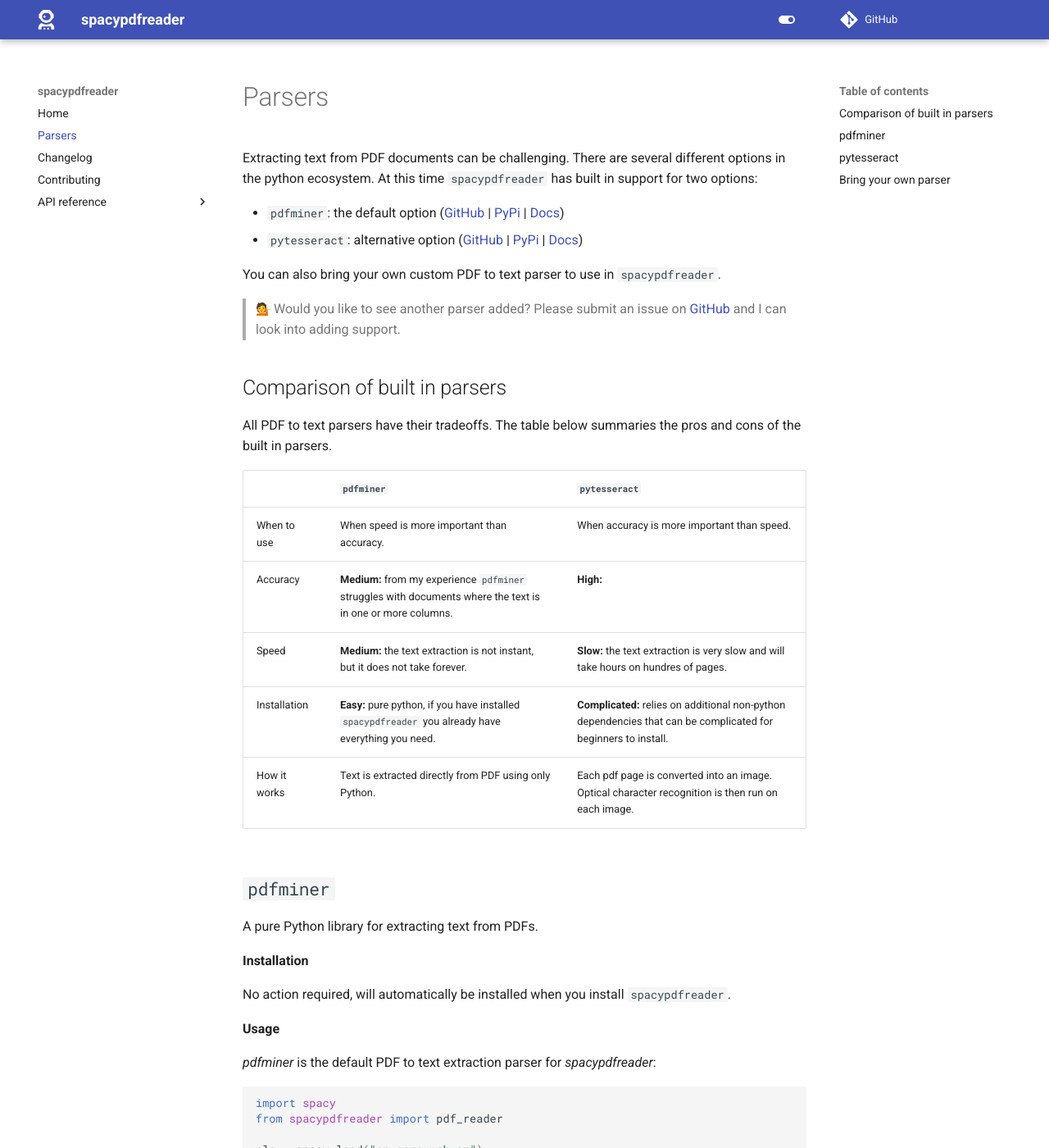
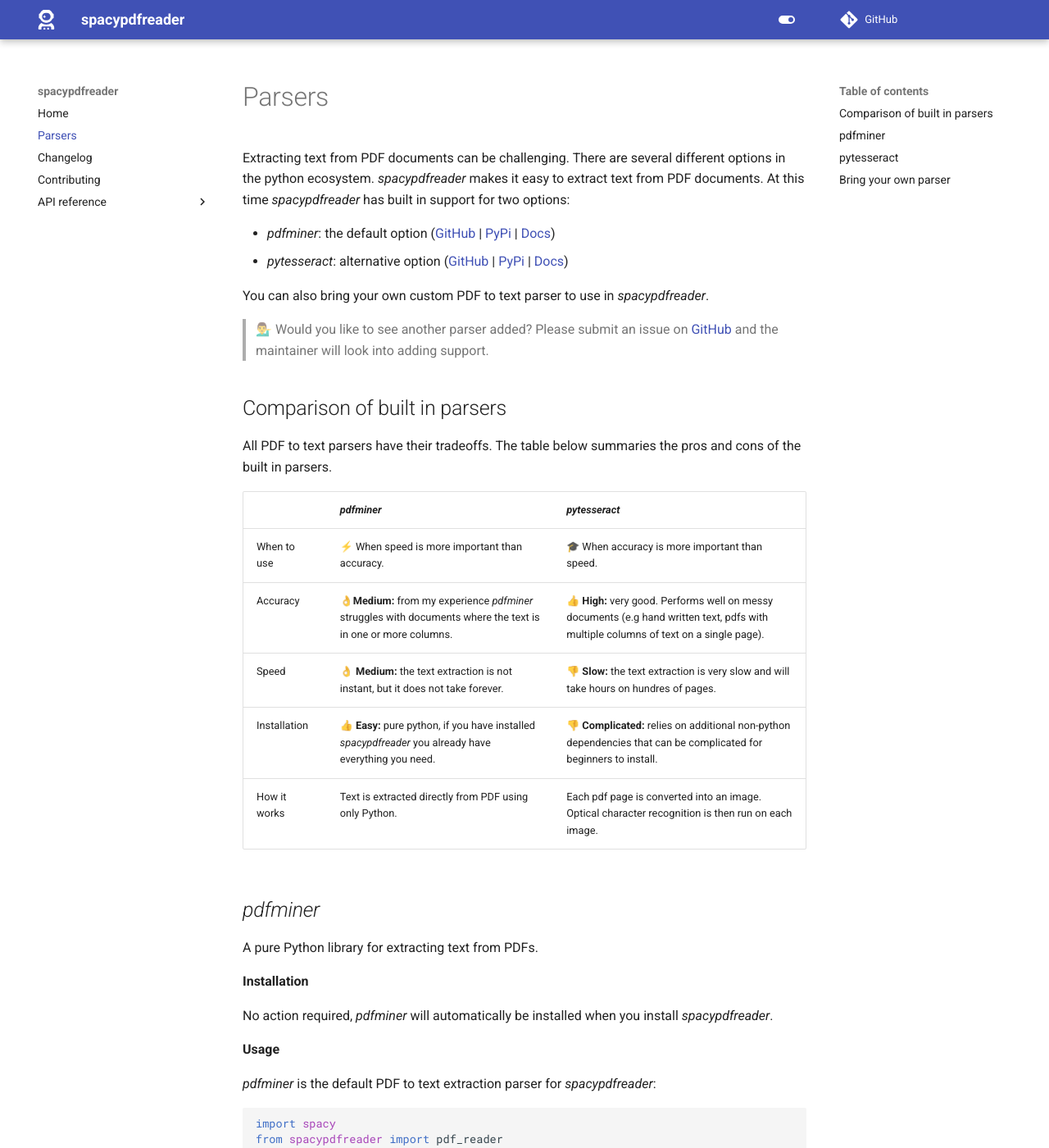
Before and after one commit to SamEdwardes/spacypdfreader, an MkDocs documentation site: the page built from docs/parsers.md, in a window 1280 px wide and 1400 px high. Shown: the whole window at 82% size. Built offline with MkDocs 1.6.1 and Material for MkDocs 9.7.7, drawn with Linux system fonts in a browser that asks for light colours; emoji names are drawn with the system emoji font; comment, search, counter and statistics services are not loaded; some of the changed text lies outside the part shown.

Commit message:
Docs almost complete

````diff
--- a/docs/parsers.md
+++ b/docs/parsers.md
@@ -1,33 +1,33 @@
 # Parsers
 
-Extracting text from PDF documents can be challenging. There are several different options in the python ecosystem. At this time `spacypdfreader` has built in support for two options:
+Extracting text from PDF documents can be challenging. There are several different options in the python ecosystem. *spacypdfreader* makes it easy to extract text from PDF documents. At this time *spacypdfreader* has built in support for two options:
 
-- `pdfminer`: the default option ([GitHub]() | [PyPi]() | [Docs]())
-- `pytesseract`: alternative option ([GitHub]() | [PyPi]() | [Docs]())
+- *pdfminer*: the default option ([GitHub]() | [PyPi]() | [Docs]())
+- *pytesseract*: alternative option ([GitHub]() | [PyPi]() | [Docs]())
 
-You can also bring your own custom PDF to text parser to use in `spacypdfreader`.
+You can also bring your own custom PDF to text parser to use in *spacypdfreader*.
 
-> :information_desk_person: Would you like to see another parser added? Please submit an issue on [GitHub]() and I can look into adding support.
+>  💁‍♂️ Would you like to see another parser added? Please submit an issue on [GitHub](https://github.com/SamEdwardes/spaCyPDFreader) and the maintainer will look into adding support.
 
 ## Comparison of built in parsers
 
 All PDF to text parsers have their tradeoffs. The table below summaries the pros and cons of the built in parsers.
 
-|              | `pdfminer`                                                   | `pytesseract`                                                |
+|              | *pdfminer*                                                   | *pytesseract*                                                |
 | ------------ | ------------------------------------------------------------ | ------------------------------------------------------------ |
-| When to use  | When speed is more important than accuracy.                  | When accuracy is more important than speed.                  |
-| Accuracy     | **Medium:** from my experience `pdfminer` struggles with documents where the text is in one or more columns. | **High:**                                                    |
-| Speed        | **Medium:** the text extraction is not instant, but it does not take forever. | **Slow:** the text extraction is very slow and will take hours on hundres of pages. |
-| Installation | **Easy:** pure python, if you have installed `spacypdfreader` you already have everything you need. | **Complicated:** relies on additional non-python dependencies that can be complicated for beginners to install. |
+| When to use  | ⚡️ When speed is more important than accuracy.                | 🎓 When accuracy is more important than speed.                |
+| Accuracy     | 👌**Medium:** from my experience *pdfminer* struggles with documents where the text is in one or more columns. | 👍 **High:** very good. Performs well on messy documents (e.g hand written text, pdfs with multiple columns of text on a single page). |
+| Speed        | 👌 **Medium:** the text extraction is not instant, but it does not take forever. | 👎 **Slow:** the text extraction is very slow and will take hours on hundres of pages. |
+| Installation | 👍 **Easy:** pure python, if you have installed *spacypdfreader* you already have everything you need. | 👎 **Complicated:** relies on additional non-python dependencies that can be complicated for beginners to install. |
 | How it works | Text is extracted directly from PDF using only Python.       | Each pdf page is converted into an image. Optical character recognition is then run on each image. |
 
-## `pdfminer`
+## *pdfminer*
 
 A pure Python library for extracting text from PDFs.
 
 **Installation**
 
-No action required, will automatically be installed when you install `spacypdfreader`.
+No action required, *pdfminer* will automatically be installed when you install *spacypdfreader*.
 
 **Usage**
 
@@ -41,28 +41,30 @@
 doc = pdf_reader("tests/data/test_pdf_01.pdf", nlp)
 ```
 
-You could also be more verbose and pass in aditional parameters. For a list of availble parameters please refer to the pdfminer documentation for the `extract_text` function ([]()).
+You could also be more verbose and pass in aditional parameters. For a list of availble parameters please refer to the pdfminer documentation for the [`extract_function`](https://pdfminersix.readthedocs.io/en/latest/reference/highlevel.html#extract-text) function.
 
 ```python
 import spacy
 from spacypdfreader import pdf_reader
-from spacypdfreader.parsers import pdfminer
+from spacypdfreader.parsers.pdfminer import PdfminerParser
 
 nlp = spacy.load("en_core_web_sm")
 params = {
 		"caching": False
 }
-doc = pdf_reader("tests/data/test_pdf_01.pdf", nlp, pdfminer.Parser)
+doc = pdf_reader("tests/data/test_pdf_01.pdf", nlp, PdfminerParser)
 ```
 
-## `pytesseract`
+## *pytesseract*
+
+A PDf to text extraction engine that uses Googles *tesseract* OCR engine.
 
 **Installation**
 
 You can install most of the dependencies by pip installing *spacypdfreader* with some optional dependencies:
 
 ```bash
-pip install spacypdfreader
+pip install 'spacypdfreader[pytesseract]'
 ```
 
 Unfortunately this will not always install all of the depencies because some of them are non-python related. I find that installing pytesseract can be a little bit tricky for beginners. I will not go into detail here, but will instead provide a few links I have found helpful:
@@ -72,24 +74,22 @@
 
 **Usage**
 
-To use *pytesseract* you must pass in the built in
+To use *pytesseract* you must pass the *pytesseract* parser into the `pdf_parser` argument. For a list of available parameters you can pass in refer the documentation for the [`image_to_string`](https://github.com/madmaze/pytesseract) function from *pytesseract*.
 
 ```python
 import spacy
 from spacypdfreader import pdf_reader
-from spacypdfreader.parsers import pytesseract
+from spacypdfreader.parsers.pytesseract import PytesseractParser
 
 nlp = spacy.load("en_core_web_sm")
-doc = pdf_reader("tests/data/test_pdf_01.pdf", nlp, pytesseract.Parser)
+doc = pdf_reader("tests/data/test_pdf_01.pdf", nlp, PytesseractParser)
 ```
-
-
 
 ## Bring your own parser
 
-`spacypdfreader` allows your to bring your custom PDF parser. `pypdf2` ([GitHub]() | [PyPi]() | [Docs]()) is a library that is currently not supported. However, you can still use it with `spacypdfreader`. The only requirement is that the parser must have a way for you to specify which page of the PDF document you would like to extract.
+*spacypdfreader* allows your to bring your custom PDF parser. *pypdf2* ([GitHub]() | [PyPi]() | [Docs]()) is a library that is currently not supported. However, you can still use it with *spacypdfreader*. The only requirement is that the parser must have a way for you to specify which page of the PDF document you would like to extract.
 
-The code below demonstrates how you could implement  `pypdf2` with only a few lines of code.
+The code below demonstrates how you could implement  *pypdf2* with only a few lines of code.
 
 ```python
 import spacy
@@ -111,14 +111,14 @@
 
 How does it work?
 
-- `BaseParser` is the base class that all parsers inherit from in `spacypdfreader`.
-- Create a new class that inherits from `BaseParser`. This new class must have:
+- `BaseParser` is the base class that all parsers inherit from in *spacypdfreader*.
+- Create a new class that inherits from the `BaseParser` class. This new class must have:
     - A `name` attribute.
     - A method called `pdf_to_text`. This method should only convert one pdf page at a time.
 
-> :warning: `spacypdfreader` uses "1 based indexing". The first page of the PDF is considered page 1, as opposed to page 0.
+> ⚠️ *spacypdfreader* uses "1 based indexing". The first page of the PDF is considered page 1, as opposed to page 0.
 
 For reference please refer to:
 
-- [spacypdfreader/parsers/pdfminer.py](): example of how `BaseParser` was used to enable `pdfminer`. Note that `pdfminer` uses 0 based indexing, so the `pdf_to_text` method needs to adjust accordingly.
-- [spacypdfreader/parsers/pytesseract.py]() example of how `BaseParser` was used to enable `pytesseract`.
+- [spacypdfreader/parsers/pdfminer.py](): example of how `BaseParser` was used to enable *pdfminer*. Note that *pdfminer* uses 0 based indexing, so the `pdf_to_text` method needs to adjust accordingly.
+- [spacypdfreader/parsers/pytesseract.py]() example of how `BaseParser` was used to enable *pytesseract*.
--- a/mkdocs.yml
+++ b/mkdocs.yml
@@ -26,9 +26,6 @@
   - pymdownx.highlight:
       anchor_linenums: true
   - pymdownx.superfences
-  - pymdownx.emoji:
-      emoji_index: !!python/name:materialx.emoji.twemoji
-      emoji_generator: !!python/name:materialx.emoji.to_svg
 
 plugins:
   - mkdocstrings:
````
Also changed, not shown: README.md (+1 -0 lines), TODO.md (added, +3 -0 lines), docs/api/spacy-extensions.md (+1 -0 lines), docs/api/spacypdfreader.spacypdfreader.md (+1 -3 lines).
